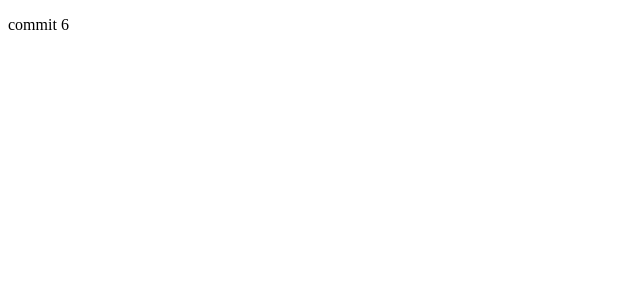
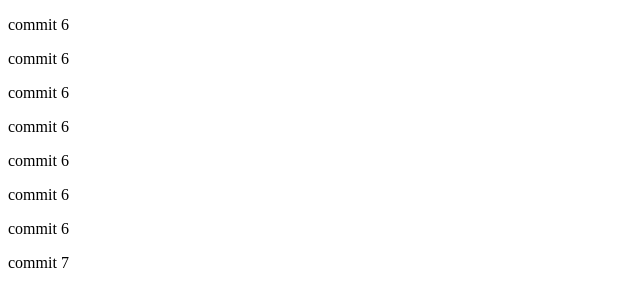
Before and after one commit to BB-000/test123, a plain HTML site: page 3.html in a window 1280 px wide. Shown: the whole page, without its empty margins (0-640 px from the left). Drawn offline with Linux system fonts and the light colour scheme.

Commit message:
commit 7-

```diff
--- a/3.html
+++ b/3.html
@@ -8,6 +8,13 @@
 <body>
 
 	<p>commit 6</p>
+	<p>commit 6</p>
+	<p>commit 6</p>
+	<p>commit 6</p>
+	<p>commit 6</p>
+	<p>commit 6</p>
+	<p>commit 6</p>
+	<p>commit 7</p>
 
 </body>
 </html>
```
